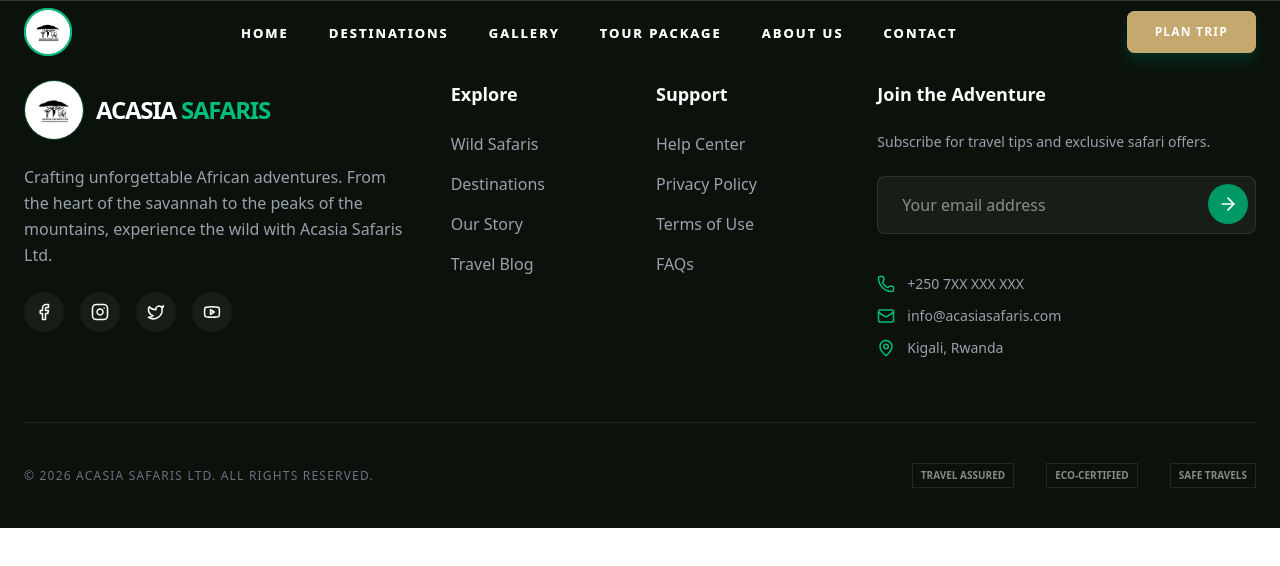
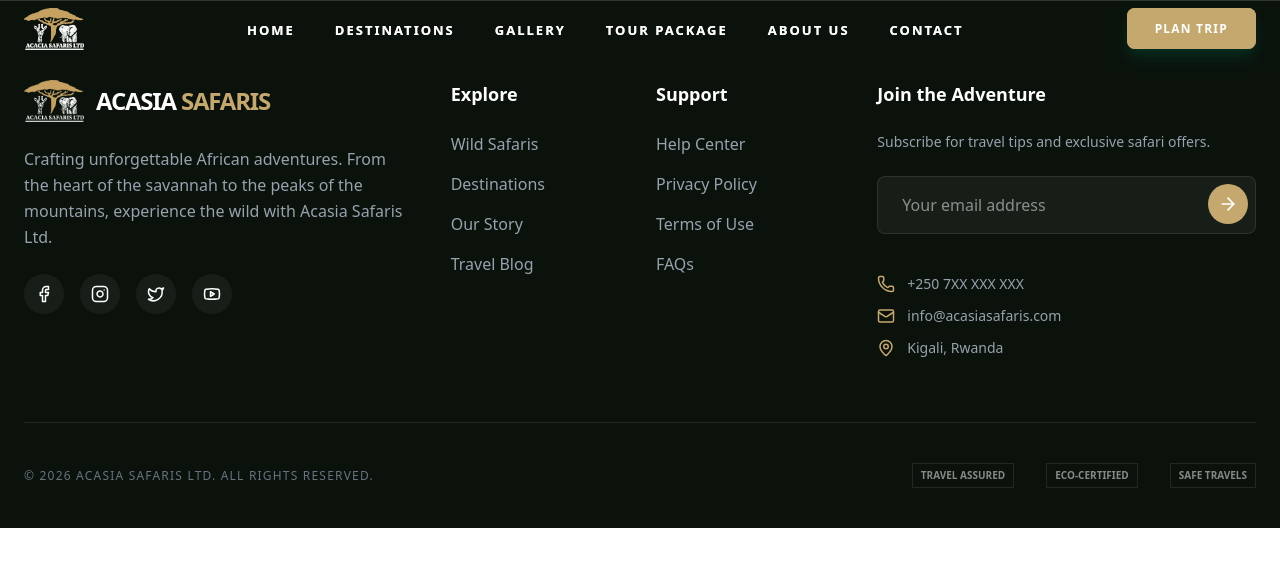
Before and after one commit to semanaparfait/acasia-safaris-, a Next.js app: page /pages/home in a window 1280 px wide. Shown: the top 566 px of the page. Built offline with nearby package versions, Linux system fonts and the light colour scheme.

Commit message:
feat: add Navbar, Hero, and Footer components along with brand assets

```diff
--- a/app/(user)/components/Footer.tsx
+++ b/app/(user)/components/Footer.tsx
@@ -11,7 +11,7 @@ import {
   MapPin,
   ArrowRight
 } from 'lucide-react';
-import logo from '@/public/logo.jpeg';
+import logo from '@/public/logo2.png';
 
 const Footer = () => {
   const currentYear = new Date().getFullYear();
@@ -31,10 +31,10 @@ const Footer = () => {
                 alt="Acasia Safaris Logo"
                 width={60}
                 height={60}
-                className="rounded-full border border-emerald-500/30"
+                className=""
               />
               <span className="text-2xl font-bold tracking-tighter">
-                ACASIA<span className="text-emerald-500"> SAFARIS</span>
+                ACASIA<span className="text-(--accent-gold)"> SAFARIS</span>
               </span>
             </div>
             <p className="text-gray-400 leading-relaxed max-w-sm">
@@ -85,21 +85,21 @@ const Footer = () => {
                 placeholder="Your email address"
                 className="w-full bg-white/5 border border-white/10 rounded-lg py-4 px-6 focus:outline-none focus:border-emerald-500 transition-colors"
               />
-              <button className="absolute right-2 top-2 bg-emerald-600 p-2.5 rounded-full hover:bg-emerald-500 transition-colors">
+              <button className="absolute right-2 top-2 bg-(--accent-gold) p-2.5 rounded-full hover:bg-(--accent-gold) transition-colors">
                 <ArrowRight size={20} />
               </button>
             </div>
             <div className="space-y-3 pt-4">
               <div className="flex items-center gap-3 text-gray-400">
-                <Phone size={18} className="text-emerald-500" />
+                <Phone size={18} className="text-(--accent-gold)" />
                 <span className="text-sm">+250 7XX XXX XXX</span>
               </div>
               <div className="flex items-center gap-3 text-gray-400">
-                <Mail size={18} className="text-emerald-500" />
+                <Mail size={18} className="text-(--accent-gold)" />
                 <span className="text-sm">info@acasiasafaris.com</span>
               </div>
               <div className="flex items-center gap-3 text-gray-400">
-                <MapPin size={18} className="text-emerald-500" />
+                <MapPin size={18} className="text-(--accent-gold)" />
                 <span className="text-sm">Kigali, Rwanda</span>
               </div>
             </div>
@@ -114,10 +114,10 @@ const Footer = () => {
 
           {/* Professional Accreditations - Essential for Tourism */}
           <div className="flex items-center gap-8 grayscale opacity-50 hover:grayscale-0 hover:opacity-100 transition-all duration-500">
-             {/* Replace these with real travel association icons like IATA, ATTA, etc. */}
-             <div className="text-[10px] font-bold border border-white/20 px-2 py-1 uppercase">Travel Assured</div>
-             <div className="text-[10px] font-bold border border-white/20 px-2 py-1 uppercase">Eco-Certified</div>
-             <div className="text-[10px] font-bold border border-white/20 px-2 py-1 uppercase">Safe Travels</div>
+            {/* Replace these with real travel association icons like IATA, ATTA, etc. */}
+            <div className="text-[10px] font-bold border border-white/20 px-2 py-1 uppercase">Travel Assured</div>
+            <div className="text-[10px] font-bold border border-white/20 px-2 py-1 uppercase">Eco-Certified</div>
+            <div className="text-[10px] font-bold border border-white/20 px-2 py-1 uppercase">Safe Travels</div>
           </div>
         </div>
       </div>
--- a/app/(user)/components/Hero2.tsx
+++ b/app/(user)/components/Hero2.tsx
@@ -26,8 +26,8 @@ export default function Hero2() {
       {/* Hero Content Section */}
       <main className="relative z-10 w-full max-w-7xl mx-auto px-6 pt-10 pb-28 md:py-20 flex-grow flex flex-col justify-center">
         <div className="max-w-2xl">
-          {/* Subtitle Pill */}
-          <div className="inline-flex items-center gap-2 px-3.5 py-1.5 rounded-full bg-white/10 backdrop-blur-md border border-white/15 text-xs text-zinc-200 tracking-wider mb-6">
+          {/* Subtitle Pill  inline-flex*/}
+          <div className="hidden  items-center gap-2 px-3.5 py-1.5 rounded-full bg-white/10 backdrop-blur-md border border-white/15 text-xs text-zinc-200 tracking-wider mb-6">
             <span className="w-1.5 h-1.5 rounded-full bg-[#d4af37]" />
             East Africa's Premiere Luxury Safari Specialist
           </div>
--- a/app/(user)/components/Navbar.tsx
+++ b/app/(user)/components/Navbar.tsx
@@ -4,7 +4,7 @@ import React, { useState, useEffect } from 'react';
 import Link from 'next/link';
 import Image from 'next/image';
 import { Menu, X, Search, MapPin, Phone, ChevronDown } from 'lucide-react';
-import logo from '@/public/logo.jpeg';
+import logo from '@/public/logo2.png';
 import { usePathname } from 'next/navigation';
 
 export default function Navbar() {
@@ -63,12 +63,13 @@ export default function Navbar() {
 
 
           <Link href="/" className="flex items-center gap-3 group">
-            <div className="relative w-12 h-12 rounded-full overflow-hidden border-2 border-emerald-500 group-hover:scale-110 transition-transform">
-              <Image
+            <div className="relative  ">
+          <Image
                 src={logo}
-                alt="Acasia Safaris"
-                fill
-                className="object-cover"
+                alt="Acasia Safaris Logo"
+                width={60}
+                height={60}
+                className=""
               />
             </div>
             <div className="flex flex-col hidden">
```
Also changed, not shown: public/logo1.png (added), public/logo2.png (added).
